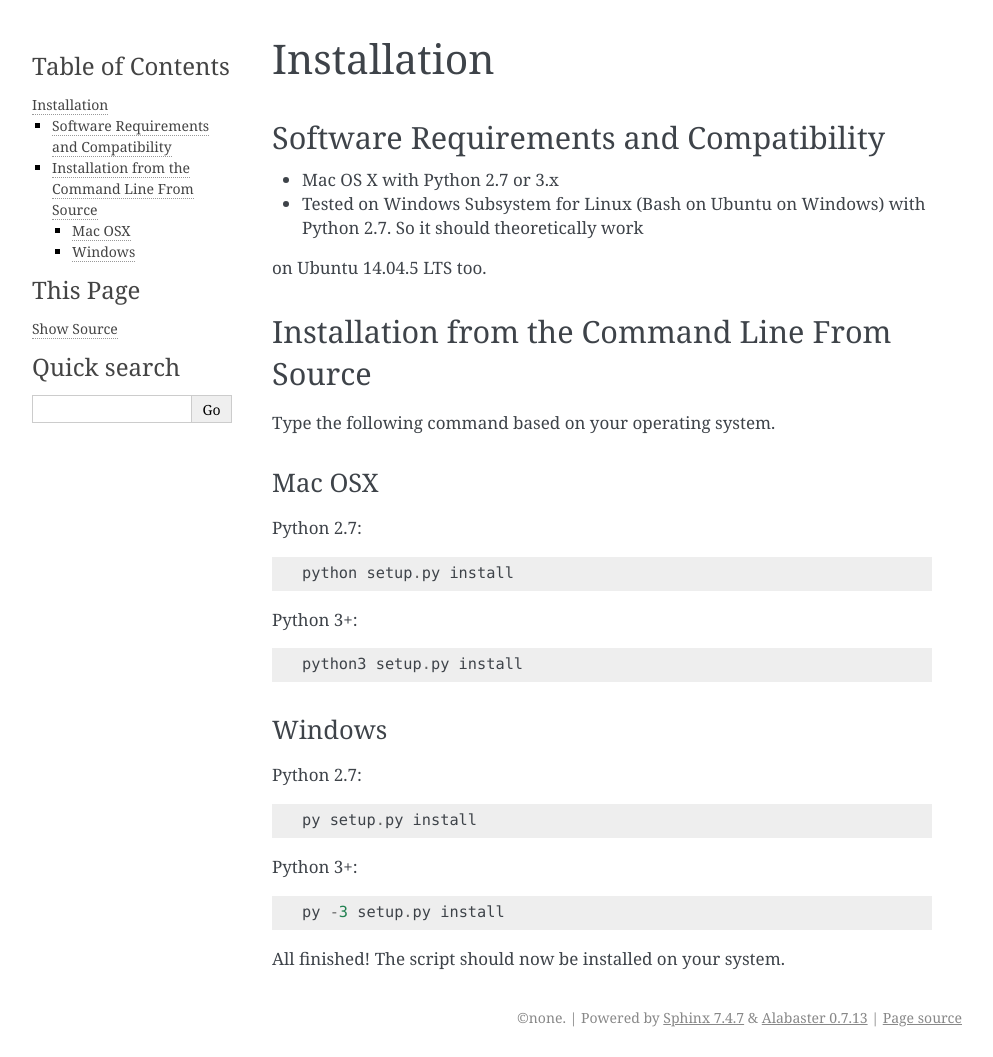
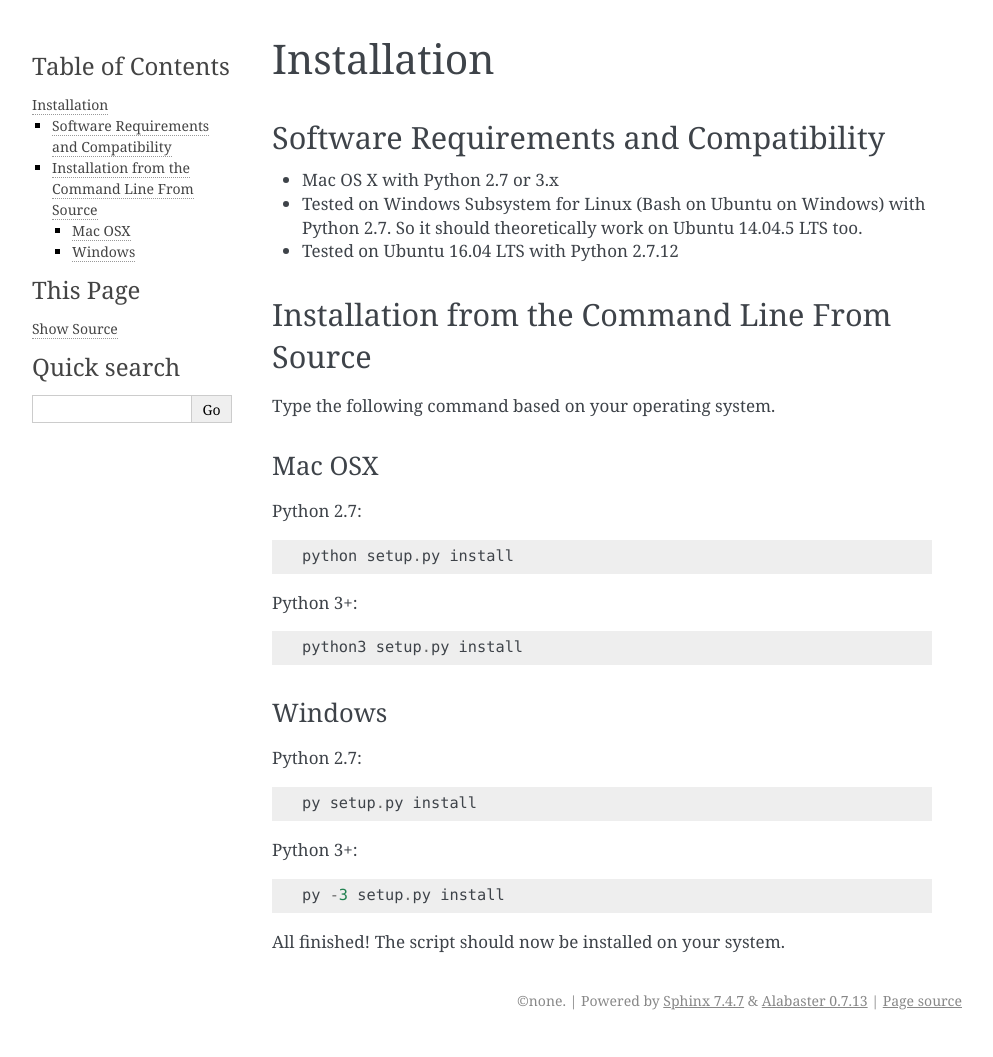
Before and after one commit to amiaopensource/checksumthing, a Sphinx documentation site: the page built from docs/source/installation.rst, in a window 1280 px wide. Shown: the whole page, without its empty margins (148-1141 px from the left). Built offline with Sphinx 7.4.7, drawn with Linux system fonts in a browser that asks for light colours; pages that are not in the unit, such as notebooks, are missing from menus.

Commit message:
Tested on Ubuntu 16.04 LTS

```diff
--- a/docs/source/installation.rst
+++ b/docs/source/installation.rst
@@ -7,8 +7,8 @@ Software Requirements and Compatibility
 ---------------------------------------
 
 * Mac OS X with Python 2.7 or 3.x
-* Tested on Windows Subsystem for Linux (Bash on Ubuntu on Windows) with Python 2.7. So it should theoretically work
-on Ubuntu 14.04.5 LTS too.
+* Tested on Windows Subsystem for Linux (Bash on Ubuntu on Windows) with Python 2.7. So it should theoretically work on Ubuntu 14.04.5 LTS too.
+* Tested on Ubuntu 16.04 LTS with Python 2.7.12
 
 
 
```
